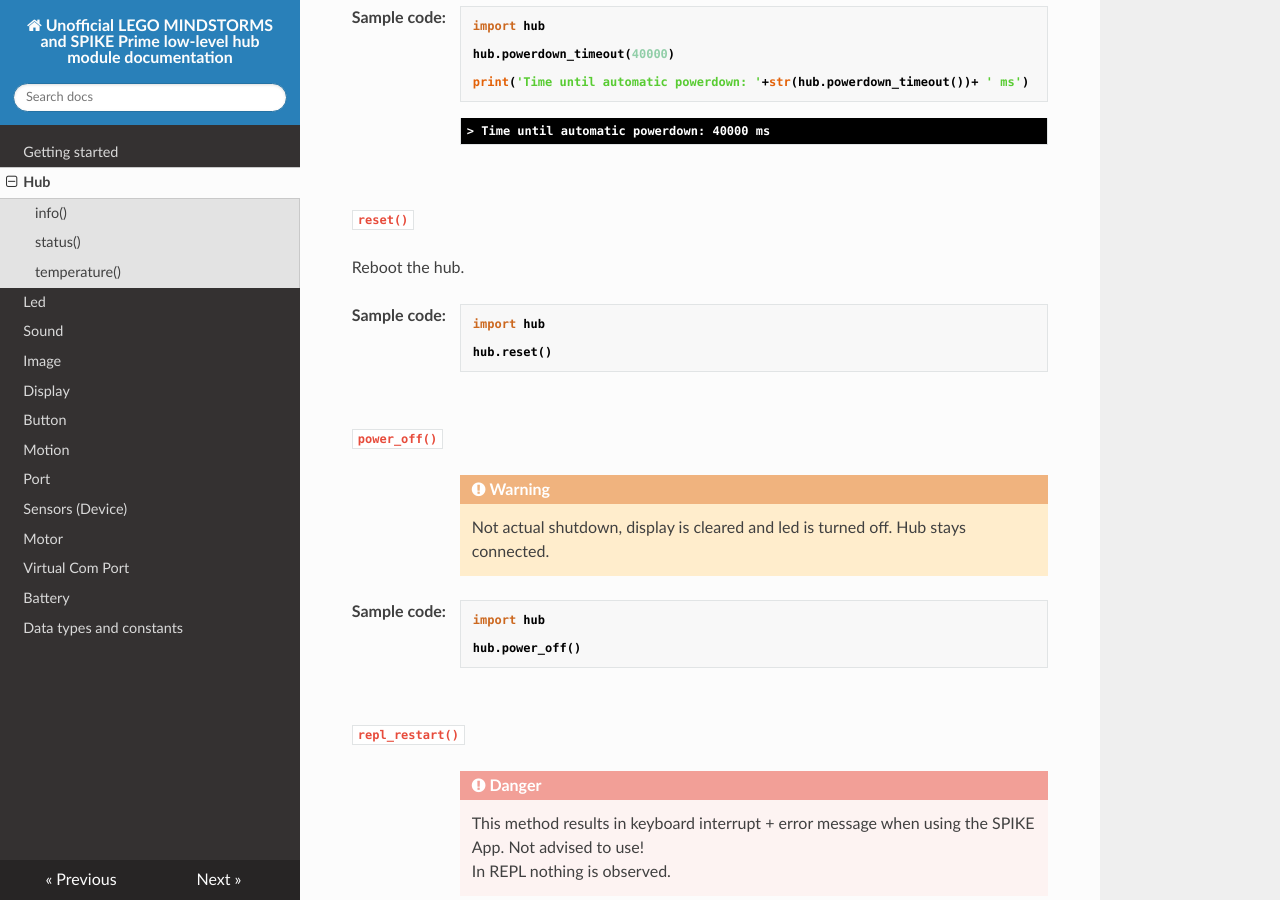
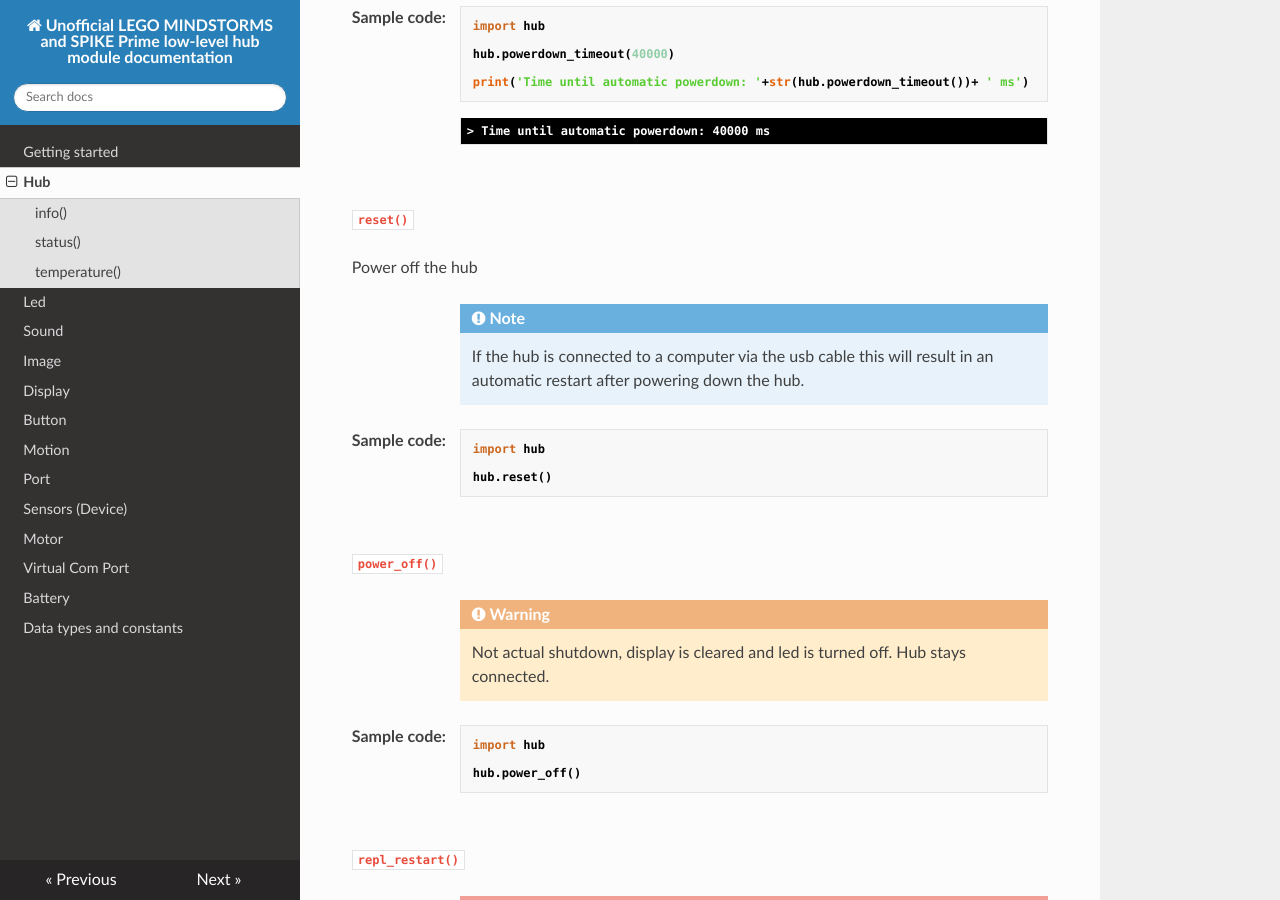
Before and after one commit to NStrijbosch/hub-module-notes, an MkDocs documentation site: the page built from docs/hub.md, in a window 1280 px wide and 900 px high, scrolled down 1810 px. Built offline with MkDocs 1.6.1, drawn with Linux system fonts in a browser that asks for light colours; nearby versions of some CDN libraries.

```diff
--- a/docs/hub.md
+++ b/docs/hub.md
@@ -118,7 +118,10 @@
 
 `reset()`
 
-Reboot the hub.
+Power off the hub
+
+!!! note
+    If the hub is connected to a computer via the usb cable this will result in an automatic restart after powering down the hub.
 
 __Sample code:__
 
```
